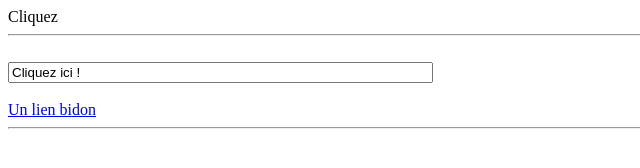
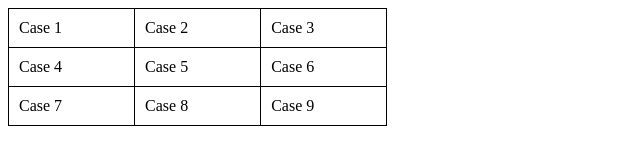
Before and after one commit to Chaxwell/exo1-events, a plain HTML site: page index.html in a window 1280 px wide. Shown: the whole page, without its empty margins (0-640 px from the left). Drawn offline with Linux system fonts and the light colour scheme.

Commit message:
Correction du à suppresion mauvais fichier

```diff
--- a/index.html
+++ b/index.html
@@ -5,30 +5,31 @@
     <meta charset="UTF-8">
     <meta name="viewport" content="width=device-width, initial-scale=1.0">
     <meta http-equiv="X-UA-Compatible" content="ie=edge">
-    <title>Events</title>
+    <link rel="stylesheet" href="events.css">
+    <title>Exo events Alexandre</title>
 </head>
 
 <body>
-    <!-- Exemple 1 -->
-    <div onclick="alert('Hello !');" style="display:inline;">Cliquez</div>
-    <br><hr><br>
 
+    <table>
+        <tr>
+            <td>Case 1</td>
+            <td>Case 2</td>
+            <td>Case 3</td>
+        </tr>
+        <tr>
+            <td>Case 4</td>
+            <td>Case 5</td>
+            <td>Case 6</td>
+        </tr>
+        <tr>
+            <td>Case 7</td>
+            <td>Case 8</td>
+            <td>Case 9</td>
+        </tr>
+    </table>
 
-    <!-- Exemple 2 -->
-    <input id="input" type="text" size="50" value="Cliquez ici !"
-        onfocus="this.value='Appuyez maintenant sur votre touche de tabulation.';"
-        onblur="this.value='Cliquez ici !';">
-    <br><br>
-    <a href="#"
-        onfocus="document.getElementById('input').value = 'Vous avez maintenant le focus sur le lien, bravo !';">Un lien
-        bidon</a>
-    <br><hr><br>
-
-
-    <!-- Exemple 3 -->
-
-
-
+    <script src="events.js"></script>
 </body>
 
 </html>
```
